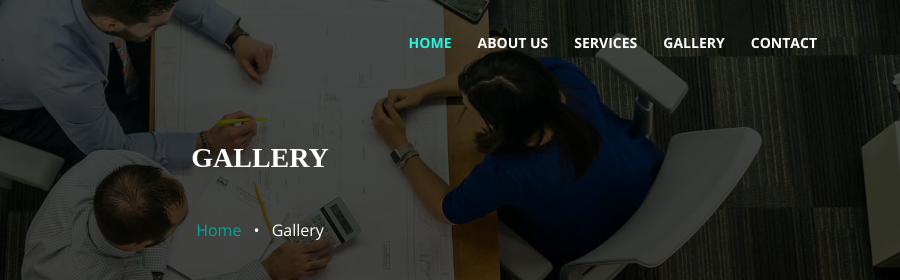
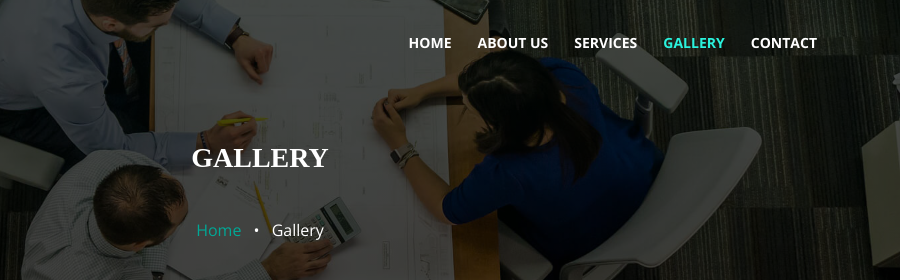
Before and after one commit to casta4hosting/casta, a plain HTML site: page gallery.html in a window 1280 px wide. Shown: the top 280 px of the page, 380-1280 px from the left. Drawn offline with nearby package versions, Linux system fonts and the light colour scheme; files whose address does not match are found by name.

Commit message:
Update gallery.html

```diff
--- a/gallery.html
+++ b/gallery.html
@@ -116,10 +116,10 @@ margin-top: 64px;
 
      <nav id="nav-menu-container">
         <ul class="nav-menu">
-          <li class="menu-active"><a  href="index.html">Home</a></li>
+          <li><a  href="index.html">Home</a></li>
           <li><a  href="about.html">About Us</a></li>
           <li><a  href="index.html#services">Services</a></li>
-		  <li><a  href="gallery.html">Gallery</a></li>
+		  <li class="menu-active"><a  href="gallery.html">Gallery</a></li>
 		  <li><a  href="#footer">Contact</a></li>
         </ul>
       </nav><!-- #nav-menu-container -->
```
